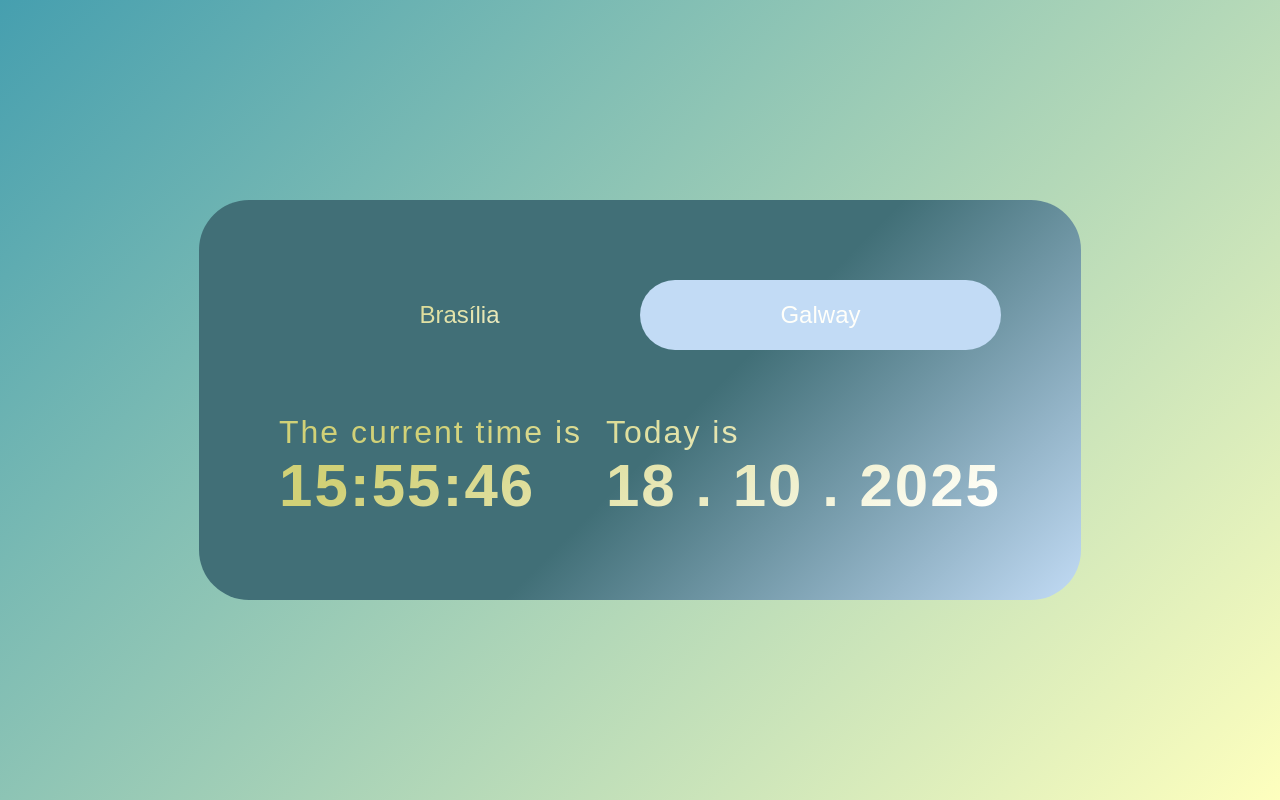
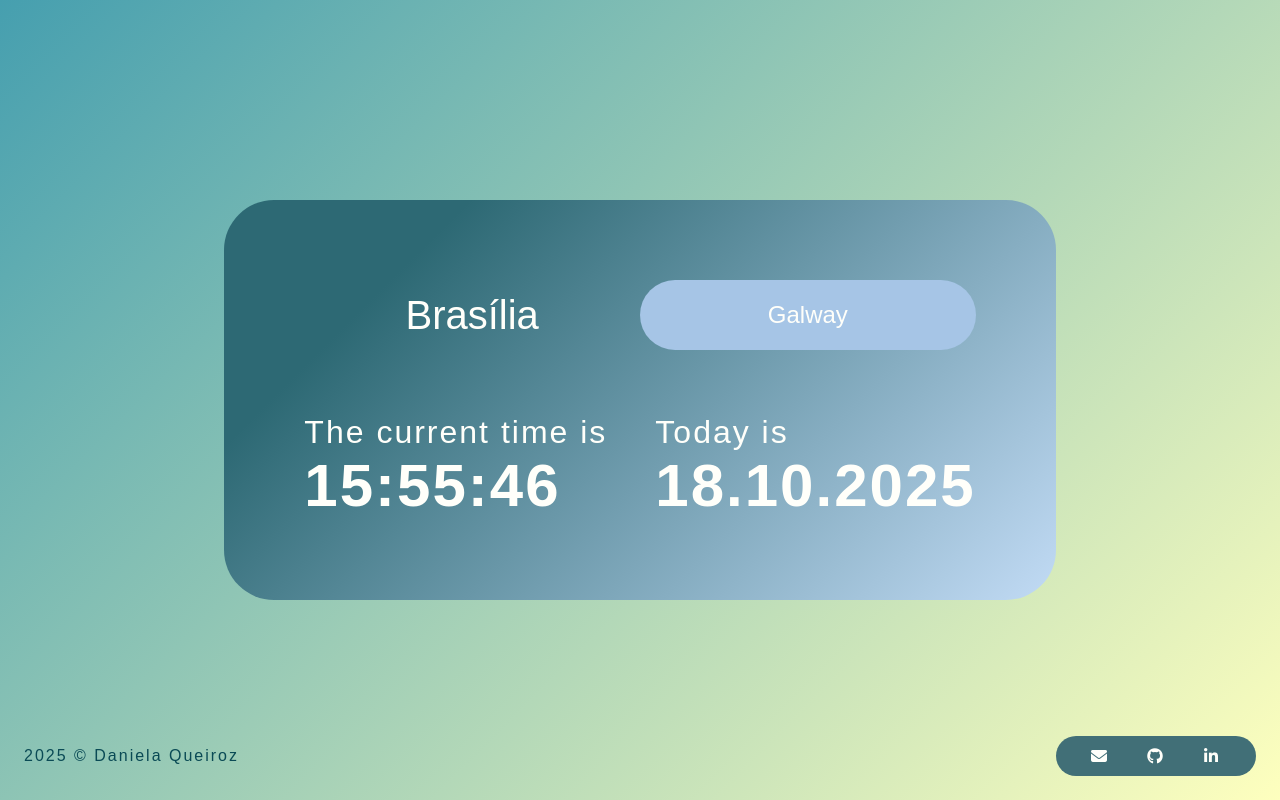
Before and after one commit to dnqrz/timezone-clock, a plain HTML site: page index.html in a window 1280 px wide. Drawn offline with Linux system fonts and the light colour scheme; a web font is replaced by a local one.

Commit message:
Ajustes no layout, código em geral e inclusão do footer

```diff
--- a/index.html
+++ b/index.html
@@ -14,6 +14,8 @@
 
         <!-- Styles -->
         <link href="styles.css" rel="stylesheet">
+        <link rel="stylesheet" href="https://cdnjs.cloudflare.com/ajax/libs/font-awesome/6.5.0/css/all.min.css">
+
     </head>
 
     <body>
@@ -33,6 +35,18 @@
                 </div>
             </div>
         </div>
+
+        <footer>
+            <div class="copyright">2025 &copy; Daniela Queiroz</div>
+            <div class="social-links">
+                <a class="social-btn" title="Mail" href="mailto:dnqrz+website@icloud.com" target="_blank"><i
+                        class="fas fa-envelope"></i></a>
+                <a class="social-btn" title="GitHub" href="https://github.com/dnqrz" target="_blank"><i
+                        class="fab fa-github"></i></a>
+                <a class="social-btn" title="LinkedIn" href="https://www.linkedin.com/in/dnqrzb" target="_blank"><i
+                        class="fab fa-linkedin-in"></i></a>
+            </div>
+        </footer>
         <script src="scripts.js"></script>
     </body>
 </html>
--- a/scripts.js
+++ b/scripts.js
@@ -13,7 +13,7 @@ function atualizarHorarioData(timezone = "America/Sao_Paulo") {
         day: "2-digit",
         month: "2-digit",
         year: "numeric"
-    }).replace(/\//g, " . ");
+    }).replace(/\//g, ".");
 
     if (pegarIDhora) pegarIDhora.textContent = agora;
     if (pegarIDdata) pegarIDdata.textContent = dataAtual;
--- a/styles.css
+++ b/styles.css
@@ -33,7 +33,7 @@ body {
 }
 
 .container {
-    background: linear-gradient(135deg, var(--dark-color) 55%, var(--main-color));
+    background: linear-gradient(135deg, #2d6974 20%, var(--main-color));
     box-sizing: border-box;
     display: flex;
     flex-direction: column;
@@ -61,18 +61,19 @@ button {
     text-decoration: none;
     font-family: var(--main-font);
     font-size: 3vh;
-    background-color: var(--main-color);
+    background-color: #a6c5e6;
     transition: color 1s, background-color 1s;
     position: relative;
 }
 
 .botao.selecionado,
 .botao:hover {
-    background: linear-gradient(150deg, #d1d177 20%, #fffffa 95%);
-        -webkit-background-clip: text;
-        -webkit-text-fill-color: transparent;
-        background-clip: text;
+    background: var(--light-color);
     background-color: transparent;
+}
+
+.botao.selecionado {
+    font-size: 5vh;
 }
 
 .botao::before {
@@ -96,9 +97,9 @@ button {
     flex-direction: row;
     justify-content: space-between;
     margin-top: 8vh;
-    column-gap: 3vh;
+    column-gap: 6vh;
     font-weight: 400;
-    background: linear-gradient(150deg, #d1d177 20%, #fffffa 95%);
+    background: var(--light-color);
         -webkit-background-clip: text;
         -webkit-text-fill-color: transparent;
     background-clip: text;
@@ -113,6 +114,45 @@ button {
 .data {
     font-size: 60px;
     font-weight: 900;
+}
+
+footer {
+    position: fixed;
+    bottom: 3vh;
+    width: 100%;
+    display: flex;
+    align-items: center;
+    justify-content: space-between;
+    font-size: 16px;
+    font-weight: 400;
+    color: #0a4a55;;
+    padding: 0 3vh;
+}
+
+.social-links {
+    padding: 8px 32px;
+    width: 200px;
+    gap: 32px;
+    border-radius: 20px;
+    display: flex;
+    align-items: center;
+    justify-content: center;
+    text-align: center;
+    position: relative;
+    background: var(--dark-color);
+}
+
+.social-btn {
+    width: 24px;
+    height: 24px;
+    padding: 0;
+    border: 0;
+    cursor: pointer;
+    display: flex;
+    align-items: center;
+    justify-content: center;
+    transition: all 0.3s ease;
+    color: var(--light-color);
 }
 
 @media (max-width: 1200px) {
```
